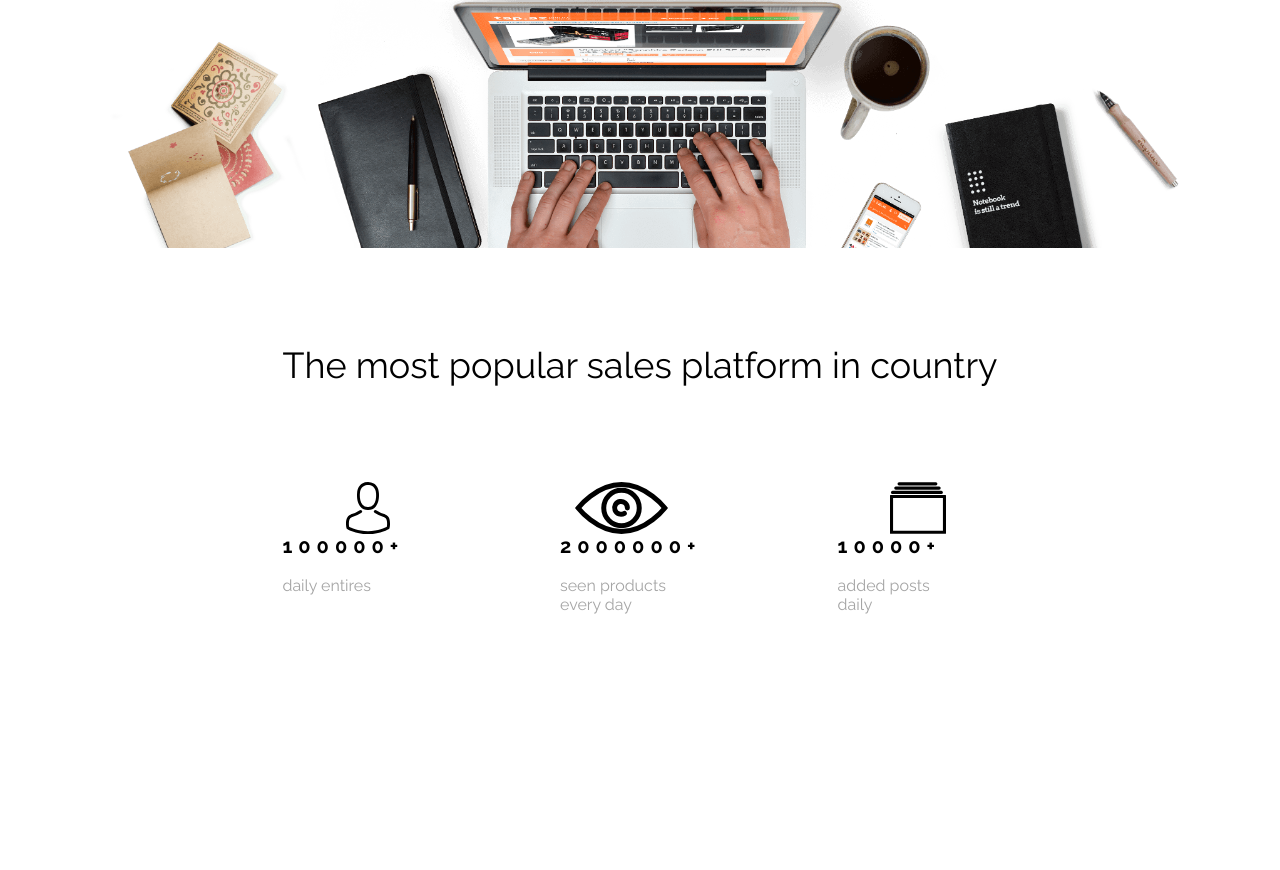
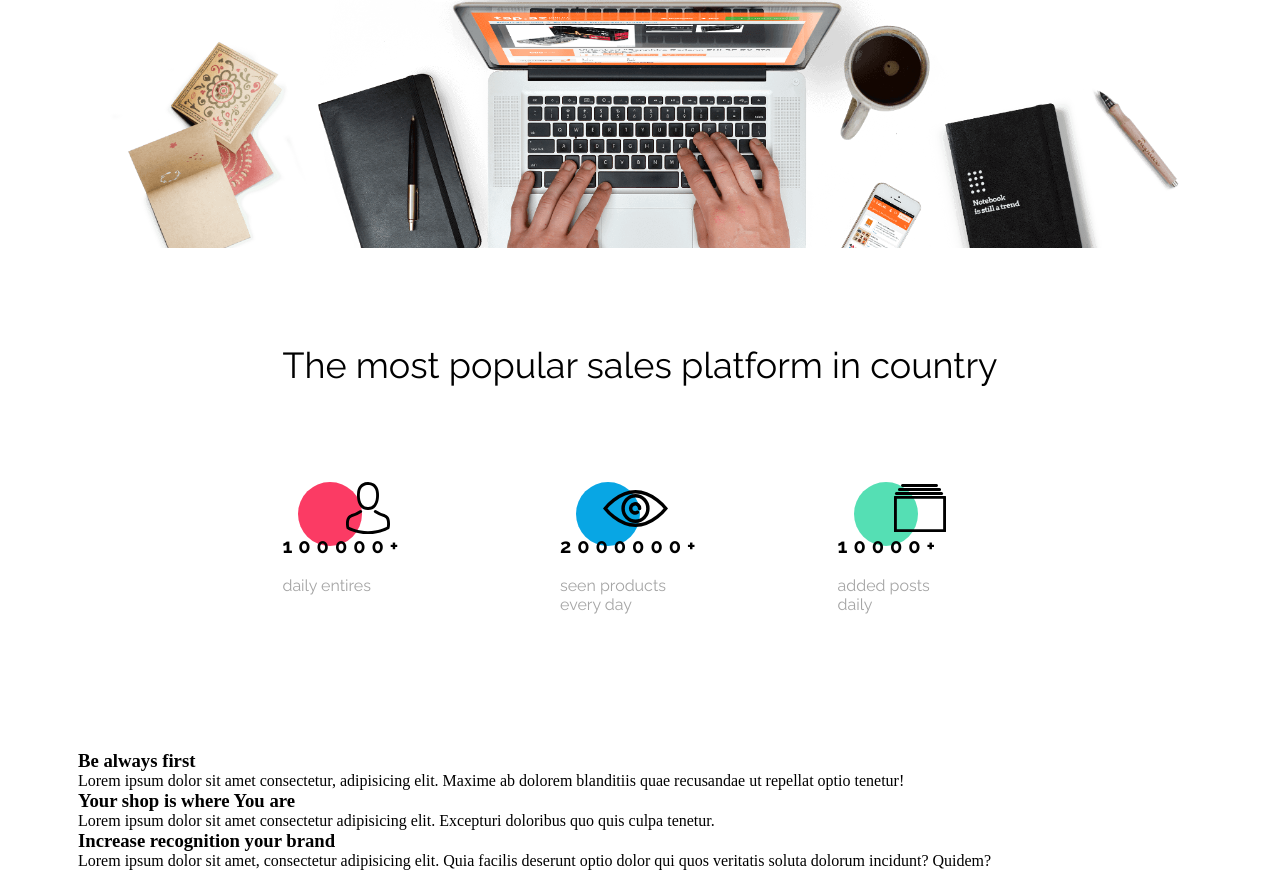
Before and after one commit to NiedbalskiPatryk/BestShop, a plain HTML site: page index.html in a window 1280 px wide. Shown: the part 464-1334 px from the top of the page. Before the commit the page ends 1214 px from the top, so only its background shows below. Drawn offline with nearby package versions, Linux system fonts and the light colour scheme.

Commit message:
section 3 index.html ready, css to go

```diff
--- a/css/styles.css
+++ b/css/styles.css
@@ -12,7 +12,7 @@
 .container {
     display: flex;
     flex-direction: column;
-    justify-content: center;
+    /* justify-content: center; */
     align-items: center;
     max-width: 1352px;
     margin: 0 auto;
@@ -141,7 +141,7 @@
     height: 3.25rem;
     width: 2.75rem;
     background-repeat: no-repeat;
-    background-size: contain;
+    background-size: auto;
     background-position: right;
     padding: 0 3rem 0 1rem;
 }
@@ -175,3 +175,37 @@
     font-family: var(--font1-font-family);
     color: #A5A5A5;
 }
+
+.column__icon1::after {
+    content: "";
+    width: 4rem;
+    height: 4rem;
+    background-color: #FB3B64;
+    position: absolute;
+    border-radius: 50%;
+    z-index: -1;
+}
+
+.column__icon2::after {
+    content: "";
+    width: 4rem;
+    height: 4rem;
+    background-color: #08A6E4;
+    position: absolute;
+    border-radius: 50%;
+    z-index: -1;
+}
+
+.column__icon3::after {
+    content: "";
+    width: 4rem;
+    height: 4rem;
+    background-color: #55DFB4;
+    position: absolute;
+    border-radius: 50%;
+    z-index: -1;
+}
+
+.section3__container {
+    width: 1124px;
+}
--- a/index.html
+++ b/index.html
@@ -52,6 +52,35 @@
                 </div>
             </div>
         </section>
+        <section class="section3">
+            <div class="section3__container">
+                <article>
+                    <div class="section3__text">
+                        <h1>Be always first</h1>
+                        <p>Lorem ipsum dolor sit amet consectetur, adipisicing elit. Maxime ab dolorem blanditiis quae
+                            recusandae ut repellat optio tenetur!</p>
+                    </div>
+                    <div class="img"></div>
+                </article>
+                <article>
+                    <div class="img"></div>
+                    <div class="section3__text">
+                        <h1>Your shop is where You are</h1>
+                        <p>Lorem ipsum dolor sit amet consectetur adipisicing elit. Excepturi doloribus quo quis culpa
+                            tenetur.</p>
+                    </div>
+                </article>
+                <article>
+                    <div class="section3__text">
+                        <h1>Increase recognition your brand</h1>
+                        <p>Lorem ipsum dolor sit amet, consectetur adipisicing elit. Quia facilis deserunt optio dolor
+                            qui quos veritatis soluta dolorum incidunt? Quidem?</p>
+                    </div>
+                    <div class="img"></div>
+                </article>
+            </div>
+        </section>
+    </div>
 </body>
 
 </html>
```
